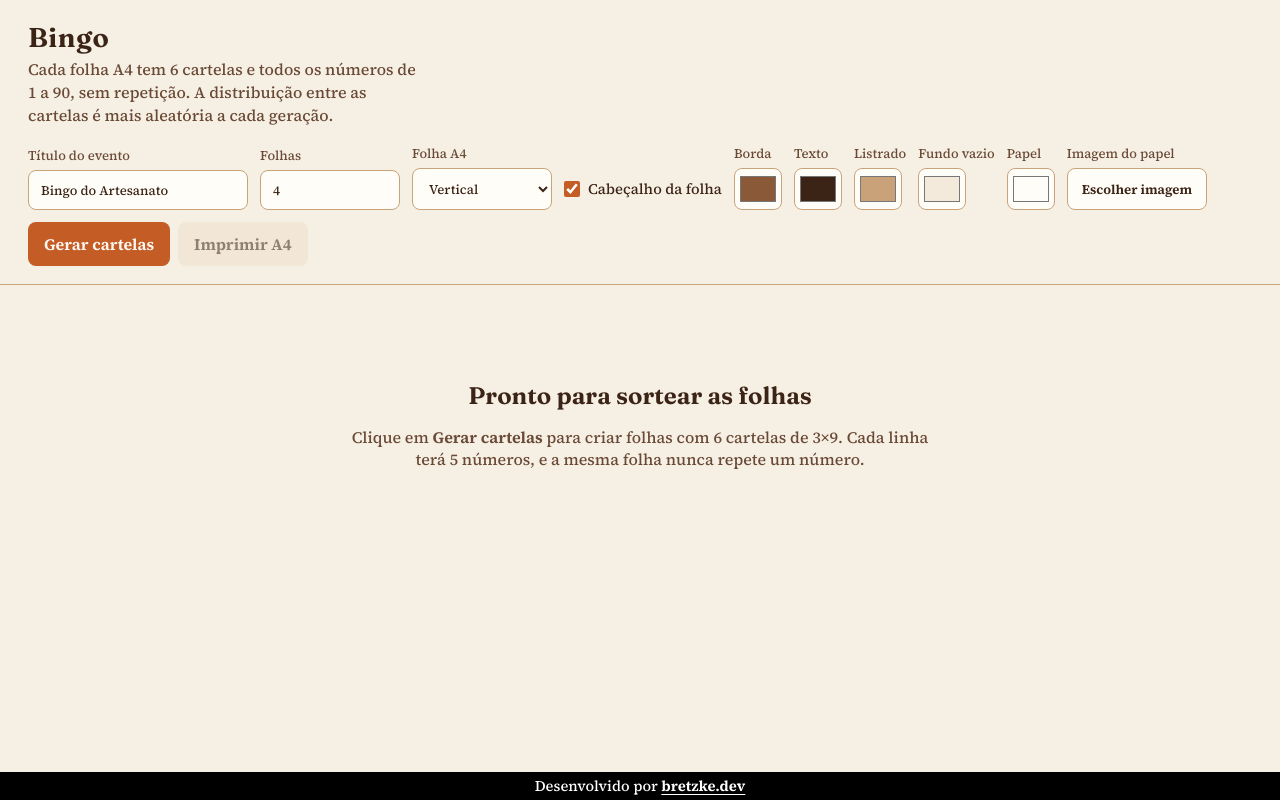
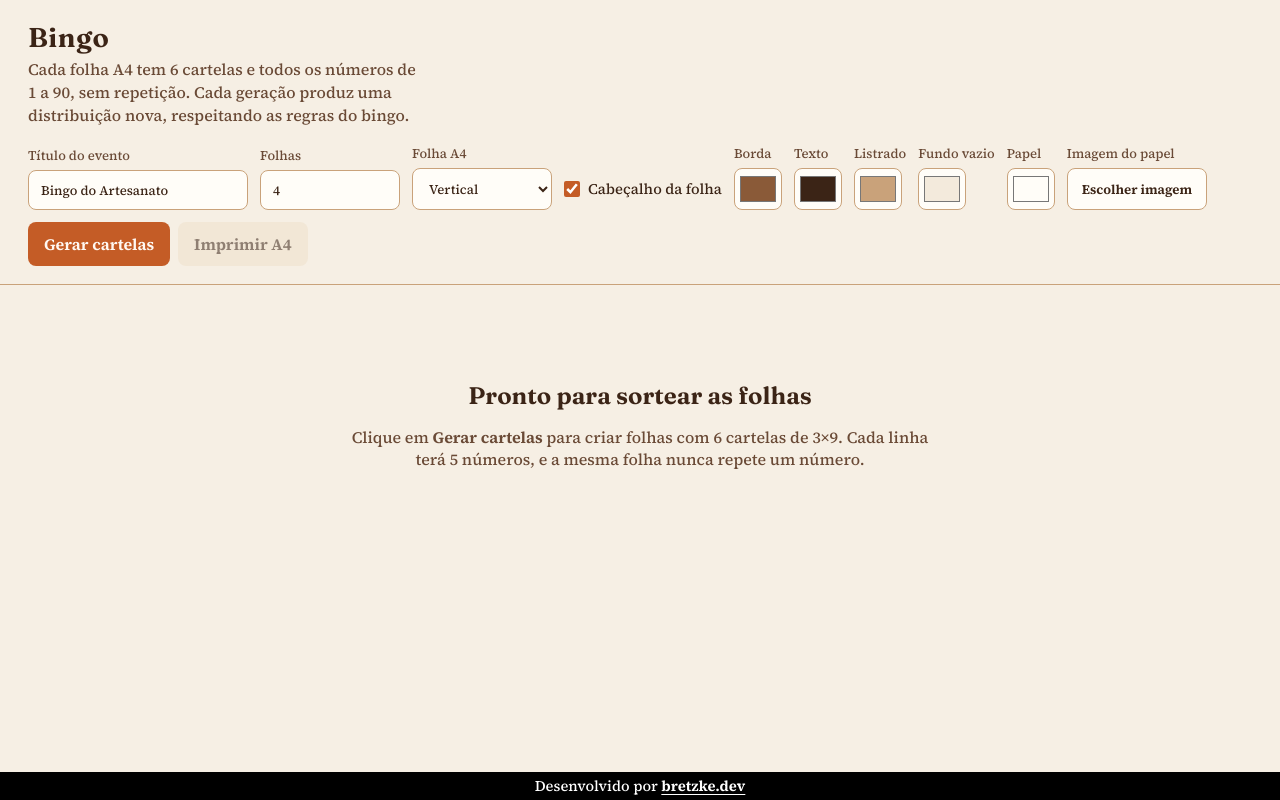
Before and after one commit to bretzke/bingo, a React (Vite) app: page / in a window 1280 px wide. Built offline with nearby package versions, Linux system fonts and the light colour scheme.

Commit message:
Tighten project copy around how sheets are generated + upgrade limit

```diff
--- a/src/App.tsx
+++ b/src/App.tsx
@@ -1,6 +1,7 @@
 import { useEffect, useState, type CSSProperties } from "react";
 import { generateSheets } from "./bingo/generator";
 import { validateSheet } from "./bingo/validate";
+import { MAX_SHEETS } from "./bingo/constants";
 import type { CardColors, PageOrientation, Sheet } from "./bingo/types";
 import { BingoSheet } from "./components/BingoSheet";
 import { Controls } from "./components/Controls";
@@ -17,7 +18,7 @@ const DEFAULT_COLORS: CardColors = {
 
 function clampSheetCount(value: number): number {
   if (!Number.isFinite(value)) return 1;
-  return Math.min(50, Math.max(1, Math.trunc(value)));
+  return Math.min(MAX_SHEETS, Math.max(1, Math.trunc(value)));
 }
 
 export function App() {
--- a/src/bingo/constants.ts
+++ b/src/bingo/constants.ts
@@ -18,3 +18,4 @@ export const NUMBERS_PER_ROW = 5;
 export const NUMBERS_PER_CARD = 15;
 export const MAX_PER_COLUMN = 2;
 export const MAX_CONSECUTIVE_IN_ROW = 2;
+export const MAX_SHEETS = 500;
--- a/src/components/Controls.tsx
+++ b/src/components/Controls.tsx
@@ -1,4 +1,5 @@
 import type { ChangeEvent, FormEvent } from "react";
+import { MAX_SHEETS } from "../bingo/constants";
 import { preparePaperImage } from "../bingo/preparePaperImage";
 import type { CardColors, PageOrientation } from "../bingo/types";
 
@@ -68,8 +69,8 @@ export function Controls({
         <h1>Bingo</h1>
         <p>
           Cada folha A4 tem 6 cartelas e todos os números de 1 a 90, sem
-          repetição. A distribuição entre as cartelas é mais aleatória a cada
-          geração.
+          repetição. Cada geração produz uma distribuição nova, respeitando as
+          regras do bingo.
         </p>
       </div>
       <form className="form" onSubmit={handleSubmit}>
@@ -87,7 +88,7 @@ export function Controls({
           <input
             type="number"
             min={1}
-            max={50}
+            max={MAX_SHEETS}
             value={sheetCount}
             onChange={(event) => onSheetCountChange(Number(event.target.value))}
           />
```
Also changed, not shown: 1 other file (tests, documents, lock files or other folders).
